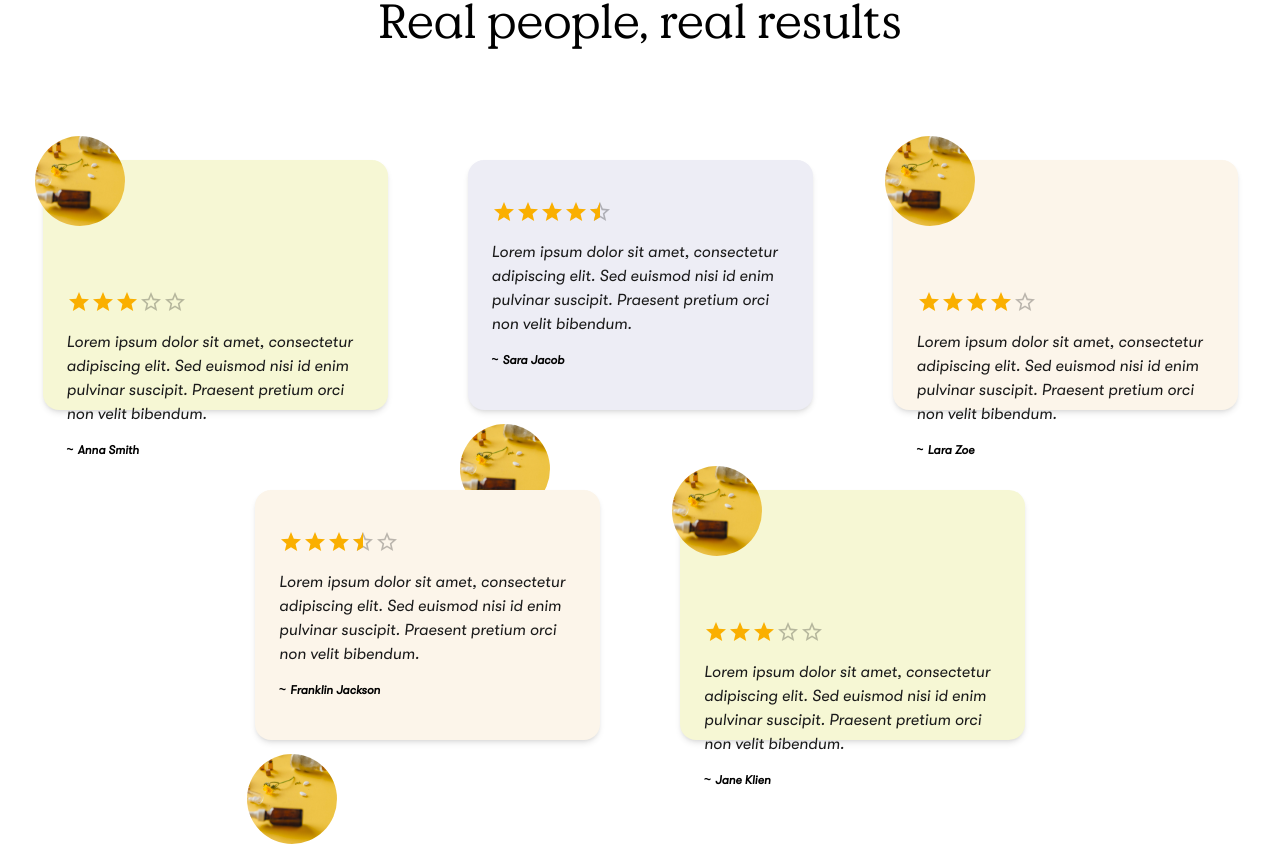
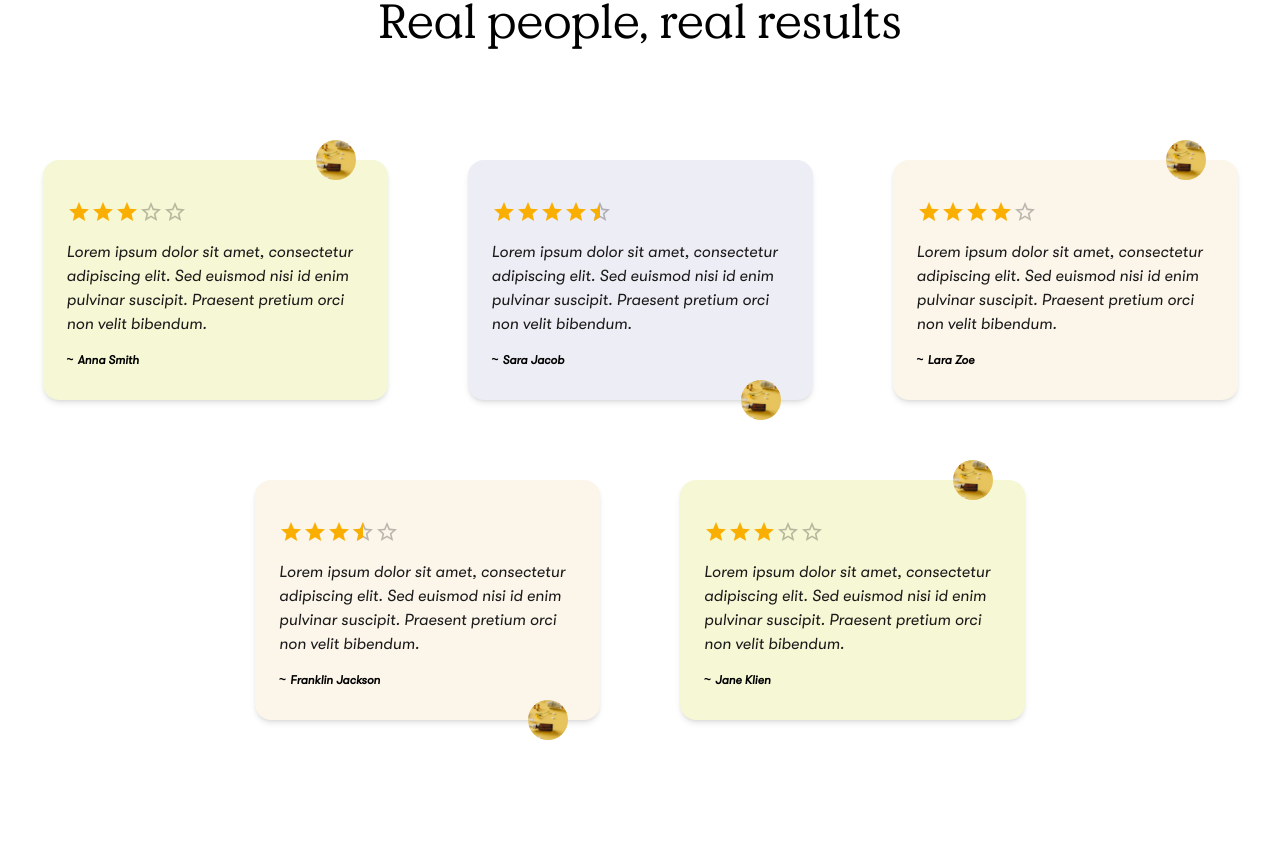
Before and after one commit to shawnyplayz/sasha-healthcare, a Next.js app in the folder client/: page / in a window 1280 px wide. Shown: the part 3920-4766 px from the top of the page. Built offline with nearby package versions, Linux system fonts and the light colour scheme.

Commit message:
Add: Added Avatar

```diff
--- a/client/src/components/cards/TestimonialsCard.jsx
+++ b/client/src/components/cards/TestimonialsCard.jsx
@@ -1,5 +1,5 @@
-import { Avatar } from "@mui/material";
 import Rating from "@mui/material/Rating";
+import { Avatar, AvatarImage } from "@/components/ui/avatar";
 
 const TestimonialsCard = ({
   author,
@@ -9,18 +9,18 @@ const TestimonialsCard = ({
   backgroundColor,
 }) => (
   <div
-    className="rounded-2xl max-w-[350px] max-h-[250px] p-6 relative shadow-md m-5"
-    style={{ backgroundColor }}
+    className="rounded-2xl max-w-[350px] max-h-[250px] p-6 relative shadow-md"
+    style={{ backgroundColor, margin: "20px", position: "relative" }}
   >
     {/* Conditionally render avatar at the top */}
     {avatarPosition === "top" && (
-      <div className="rounded-full">
-        <Avatar
-          alt={author}
-          src="/Images/ContactUsAssets/background.svg"
-          sx={{ width: 90, height: 90 }}
-          className="absolute -top-12 right-8"
-        />
+      <div className="absolute -top-5 right-8">
+        <Avatar>
+          <AvatarImage
+            src="/Images/ContactUsAssets/background.png"
+            alt="Default"
+          />
+        </Avatar>
       </div>
     )}
 
@@ -49,13 +49,13 @@ const TestimonialsCard = ({
 
     {/* Conditionally render avatar at the bottom */}
     {avatarPosition === "bottom" && (
-      <div className="rounded-full">
-        <Avatar
-          alt={author}
-          src="/Images/ContactUsAssets/background.svg"
-          sx={{ width: 90, height: 90 }}
-          className="absolute -bottom-12 right-8"
-        />
+      <div className="absolute -bottom-5 right-8">
+        <Avatar>
+          <AvatarImage
+            src="/Images/ContactUsAssets/background.png"
+            alt="Default"
+          />
+        </Avatar>
       </div>
     )}
   </div>
--- /dev/null
+++ b/client/src/components/ui/avatar.jsx
@@ -0,0 +1,35 @@
+"use client"
+
+import * as React from "react"
+import * as AvatarPrimitive from "@radix-ui/react-avatar"
+
+import { cn } from "@/lib/utils"
+
+const Avatar = React.forwardRef(({ className, ...props }, ref) => (
+  <AvatarPrimitive.Root
+    ref={ref}
+    className={cn("relative flex h-10 w-10 shrink-0 overflow-hidden rounded-full", className)}
+    {...props} />
+))
+Avatar.displayName = AvatarPrimitive.Root.displayName
+
+const AvatarImage = React.forwardRef(({ className, ...props }, ref) => (
+  <AvatarPrimitive.Image
+    ref={ref}
+    className={cn("aspect-square h-full w-full", className)}
+    {...props} />
+))
+AvatarImage.displayName = AvatarPrimitive.Image.displayName
+
+const AvatarFallback = React.forwardRef(({ className, ...props }, ref) => (
+  <AvatarPrimitive.Fallback
+    ref={ref}
+    className={cn(
+      "flex h-full w-full items-center justify-center rounded-full bg-neutral-100 dark:bg-neutral-800",
+      className
+    )}
+    {...props} />
+))
+AvatarFallback.displayName = AvatarPrimitive.Fallback.displayName
+
+export { Avatar, AvatarImage, AvatarFallback }
```
